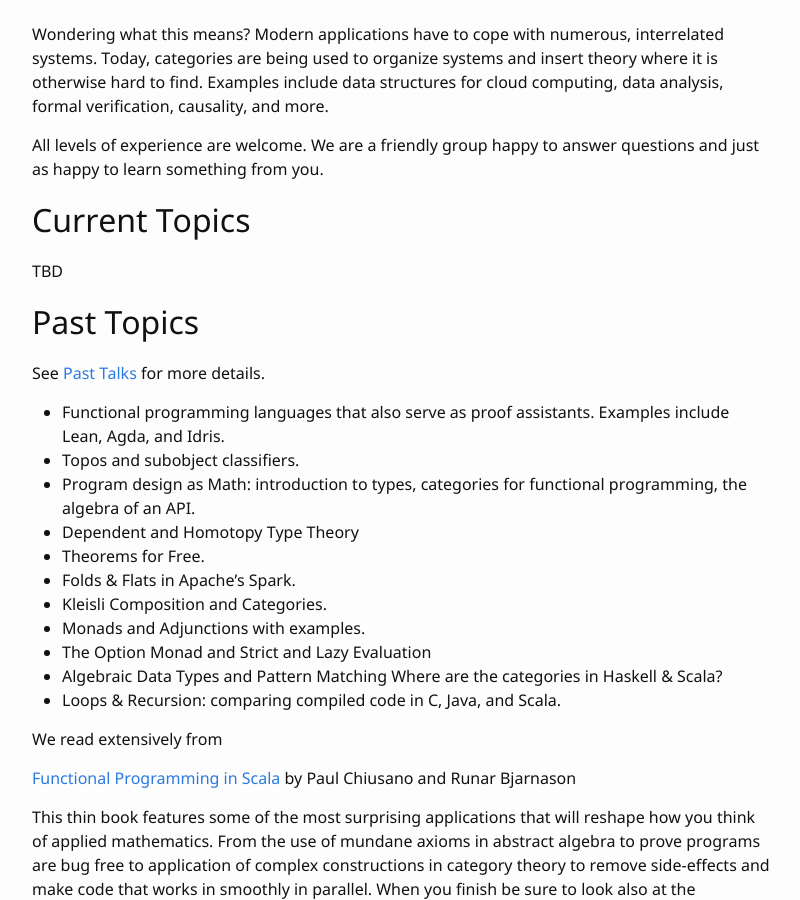
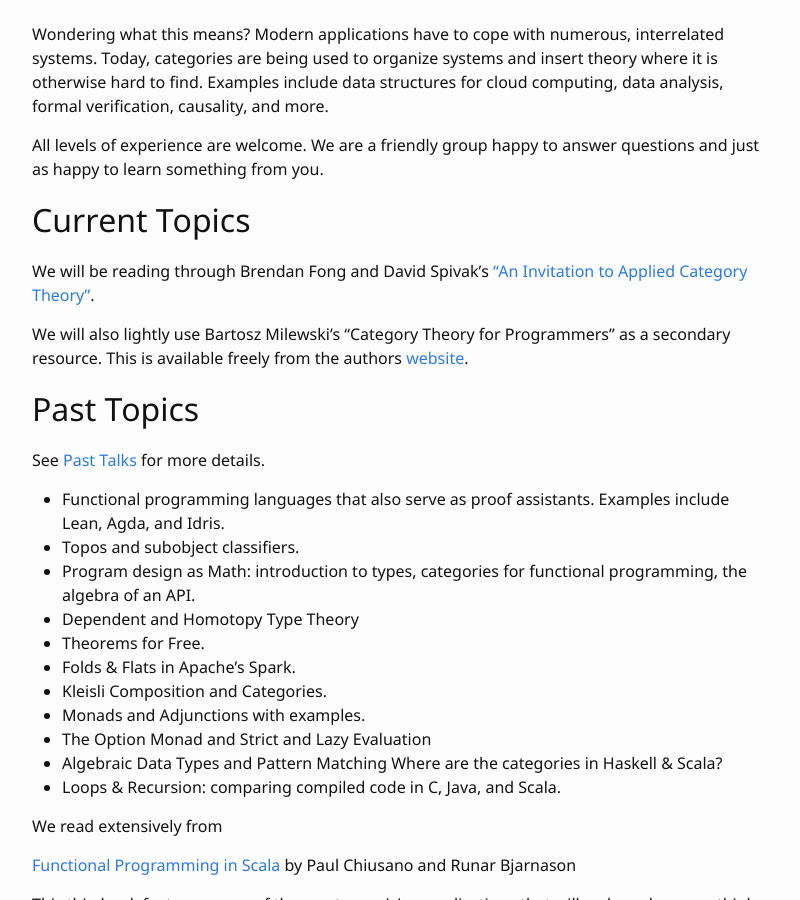
Before and after one commit to csu-applied-category-theory/csu-applied-category-theory.github.io, a Jekyll site: the page built from index.md, in a window 1280 px wide and 900 px high, scrolled down 417 px. Shown: the whole window, without its empty margins (238-1038 px from the left). Built offline with Jekyll 4.4.1, drawn with Linux system fonts in a browser that asks for light colours.

Commit message:
Update index.md

```diff
--- a/index.md
+++ b/index.md
@@ -20,7 +20,9 @@ All levels of experience are welcome. We are a friendly group happy to answer qu
 
 # Current Topics
 
-TBD
+We will be reading through Brendan Fong and David Spivak's ["An Invitation to Applied Category Theory"](https://arxiv.org/abs/1803.05316){:target="_blank"}.
+
+We will also lightly use Bartosz Milewski's "Category Theory for Programmers" as a secondary resource. This is available freely from the authors [website](https://bartoszmilewski.com/2014/10/28/category-theory-for-programmers-the-preface/){:target="_blank"}.
 
 
 # Past Topics
```
